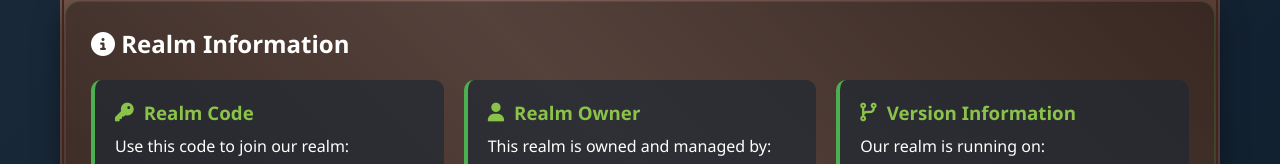
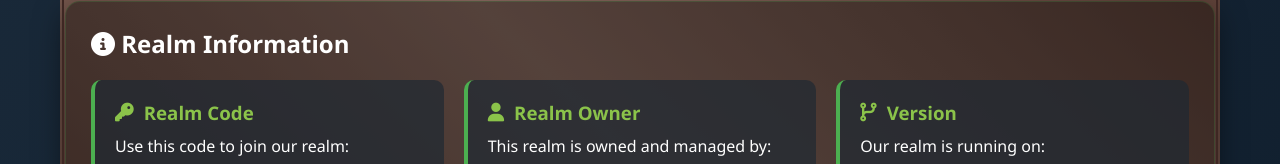
Before and after one commit to enjaycorl/bruno, a website: page public/index.html in a window 1280 px wide. Shown: the part 297-461 px from the top of the page. Drawn offline with Linux system fonts and the light colour scheme.

Commit message:
Update index.html

```diff
--- a/public/index.html
+++ b/public/index.html
@@ -273,7 +273,7 @@
                     </div>
 
                     <div class="info-card">
-                        <h3><i class="fas fa-code-branch"></i> Version Information</h3>
+                        <h3><i class="fas fa-code-branch"></i> Version</h3>
                         <p>Our realm is running on:</p>
                         <div class="version-badge">Minecraft 1.21.111</div>
                         <p>Make sure your game is updated to this version to join.</p>
```
